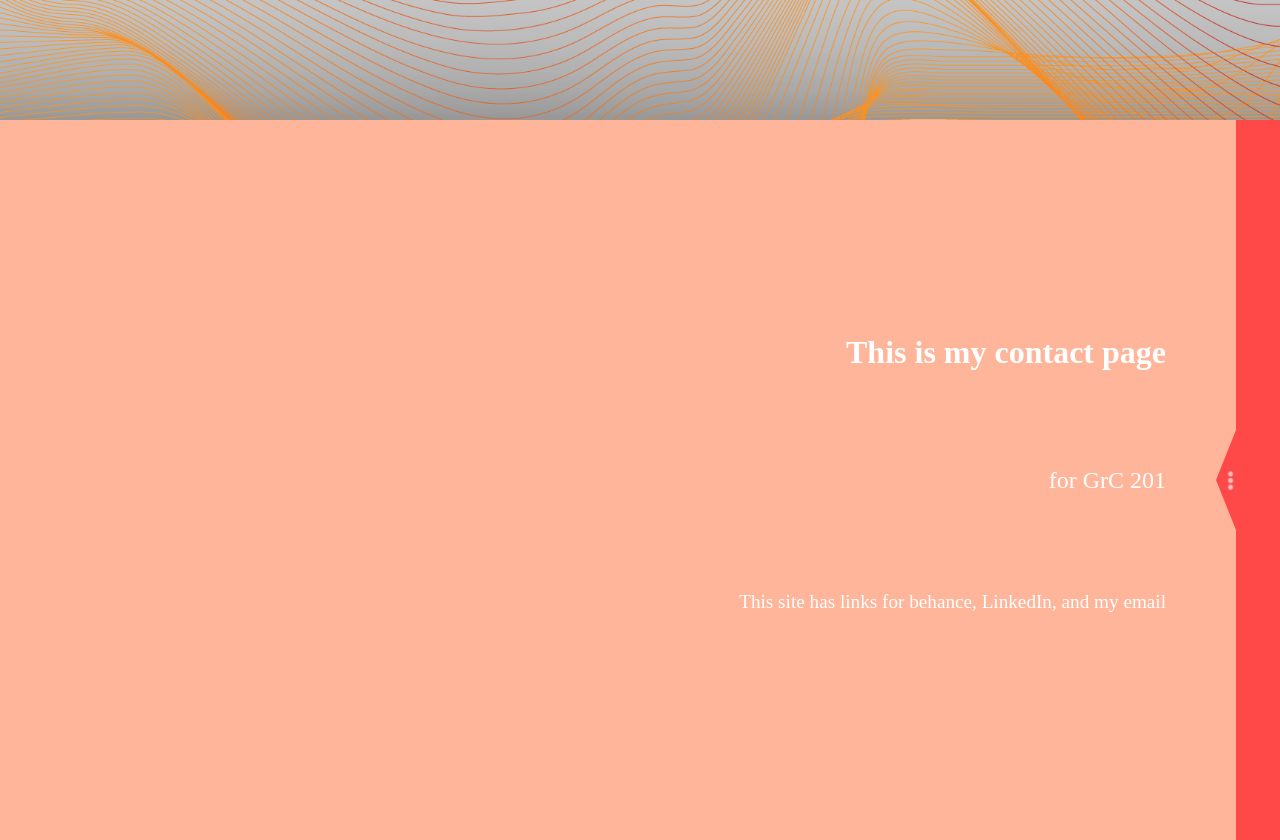
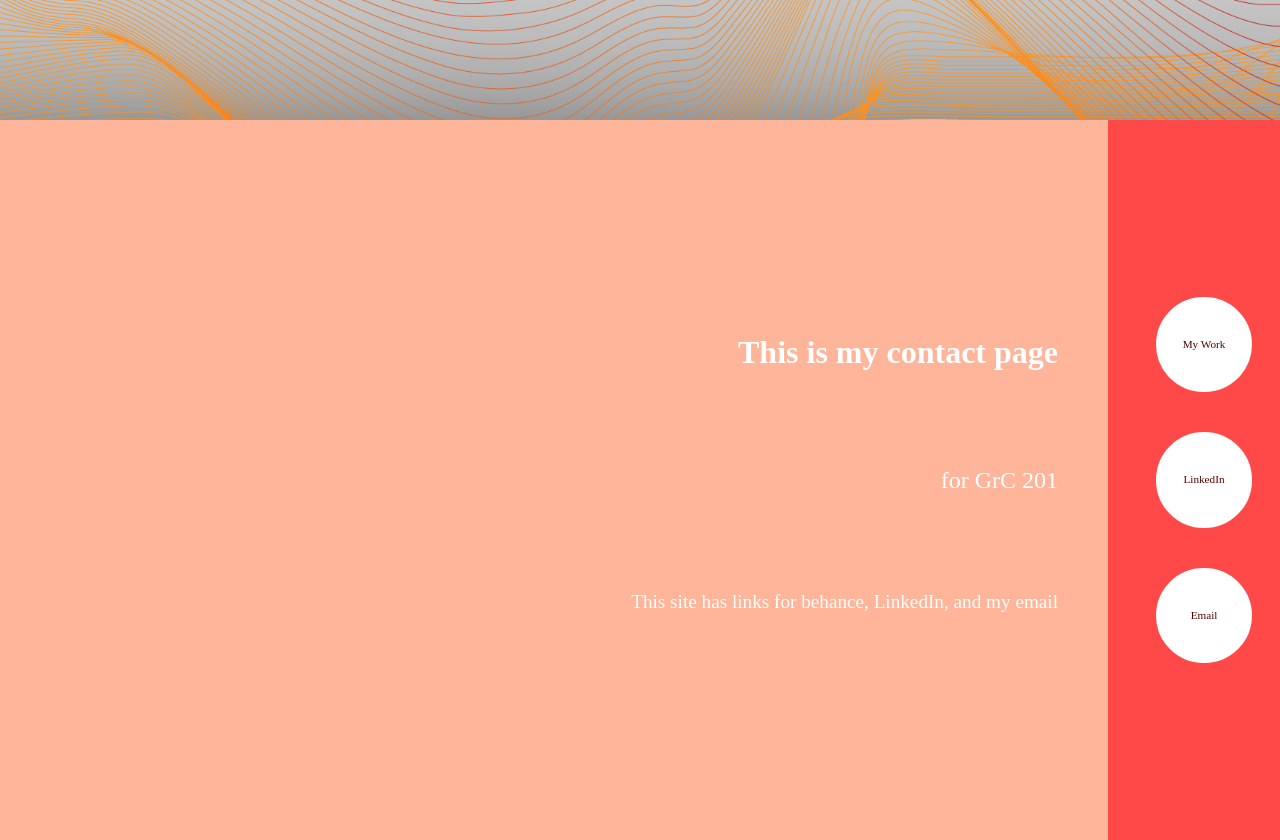
Before and after one commit to emmetpfeffermann/mycontactpage, a plain HTML site: page index.html in a window 1280 px wide. Shown: the part 680-1520 px from the top of the page. Drawn offline with Linux system fonts and the light colour scheme; a web font is replaced by a local one.

Commit message:
Add files via upload

```diff
--- a/index.html
+++ b/index.html
@@ -31,10 +31,6 @@
                 <p>This site has links for behance, LinkedIn, and my email</p>
             </div>
 
-            <div class="left-arrow">
-                <img id="menu-icon" src="images/menu-icon.png" alt="Menu Icon">
-            </div> <!-- arrow attached to nav when screen is >1000px -->
-
 
             <nav>
                 <ul>
--- a/styles-contact.css
+++ b/styles-contact.css
@@ -82,10 +82,13 @@ html, body {
 	align-items: center;
 	justify-content: flex-end;
 
+	position: absolute;
+
+
 	height: 90%; /* ensures the logo isnt covered when scrolled down */
 	width: 100%;
  	background: rgb(255, 181, 154);
-	padding: 0 20px;
+	padding: 0 20px; /* 20px of padding on left and right */
 }
 
 /* fades logo in on page load */
@@ -146,18 +149,6 @@ p {
     color: #fff;
 }
 
-.left-arrow {
-	display: flex;
-	align-items: center;
-
-	visibility: hidden; /* hidden by default, shown with the below media query of 1000px or more */
-    width: 0;
-    height: 0;
-    border-top: 50px solid transparent;
-    border-right: 20px solid rgb(255, 72, 72);
-    border-bottom: 50px solid transparent;
-}
-
 #menu-icon {
 	position: absolute;
 	margin-left: 2px;
@@ -180,7 +171,7 @@ p {
 	cursor: pointer; /* turns cursor to pointer on hover*/
 }
 
-nav{
+nav {
 	/* centers all elements in the nav */
 	display: flex;
 	justify-content: center;
@@ -190,34 +181,11 @@ nav{
 	font-weight: 100;
 
 	height: 100%;
-	width: 5%; /* This is the width of the nav element */
+	width: 15%; /* This is the width of the nav element */
 	background-color: rgb(255, 72, 72);
 
 	/* sets the transition time for the hover effects */
 	transition: .5s;
-}
-
-@media (min-width: 1000px) {
-	/* makes the left arrow only show when the screen is over 1000px */
-	/* this allows the nav to be on the bottom when the screen is <1000px */
-	.left-arrow {
-		visibility: visible;
-	}
-
-	/* creates the slide out menu on hover */
-	/* first sets opacity to 0 to hide icons */
-	nav > ul > li > a {
-		opacity: 0;
-	}
-	/* next sets the nav size to 20% in order to create the slide aniimation */
-	nav:hover {
-		width: 20%;
-	}
-	/* then the link elements are slowly increased in opacity */
-	nav:hover a {
-		transition: 1.5s;
-		opacity: 100%;
-	}
 }
 
 nav ul {
@@ -232,12 +200,12 @@ nav li{
 }
 
 ul li a {
-	width: 80px;
-	height: 80px;
+	width: 8em;
+	height: 8em;
 	background-color: #fff;
 	color: rgb(86, 0, 0);
 	text-align: center;
-	line-height: 80px;
+	line-height: 8em; /* centers text in the circles since diameter is 8em */
 	font-size: .7em;
 	display: block;
 	border-radius: 50%;  /* makes the nav elements circles */
@@ -256,11 +224,12 @@ ul li a:hover {
 }
 
 /* adjustments when screen size is <1000px */
-@media (max-width: 1000px){
+@media (max-width: 1100px){
 	/* centers the text rather than aligning to the right */
 	.text {
 		text-align: center;
-		margin-top: auto; /* makes text centered */
+		margin-top: auto; /* makes text centered vertically */
+		margin-right: auto; /* makes text centered horizontally */
 	}
 	/* changes all elements in the lower section to stack vertically rather than horizontally */
 	.lower {
```
